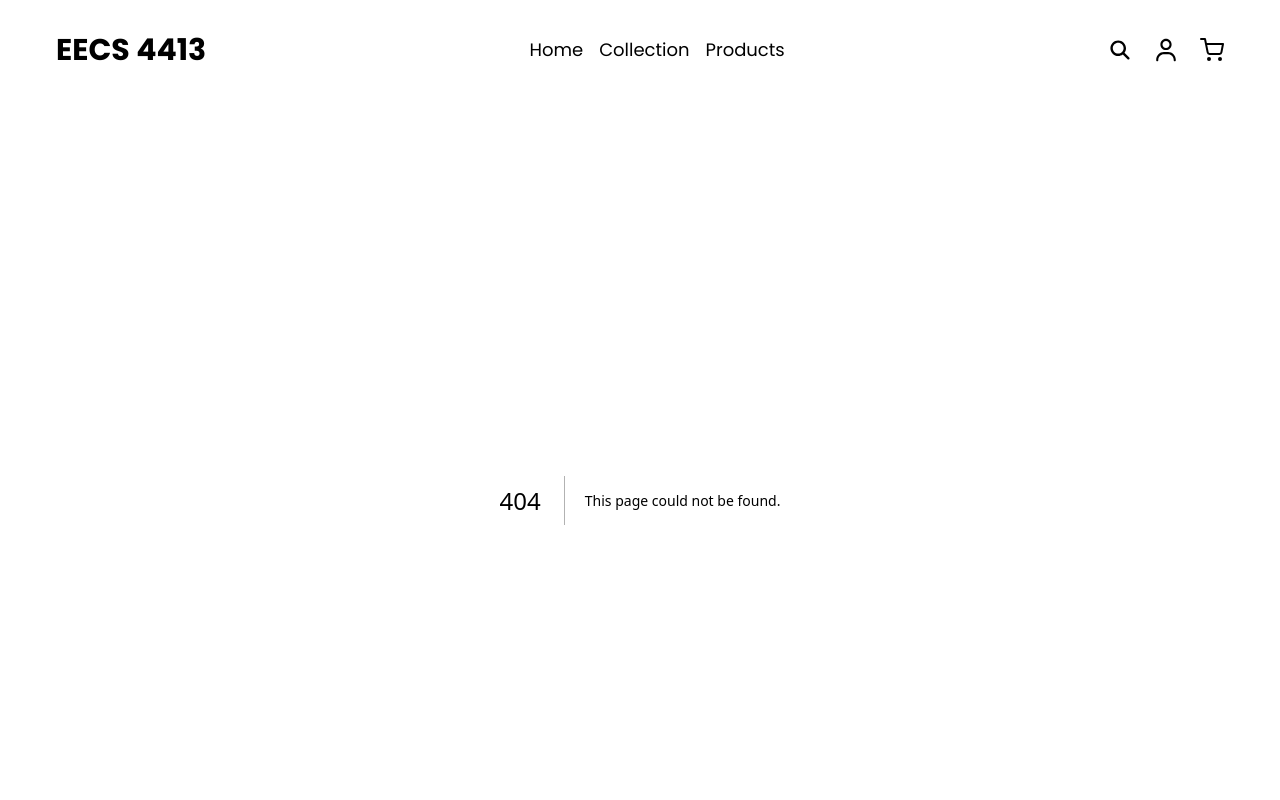
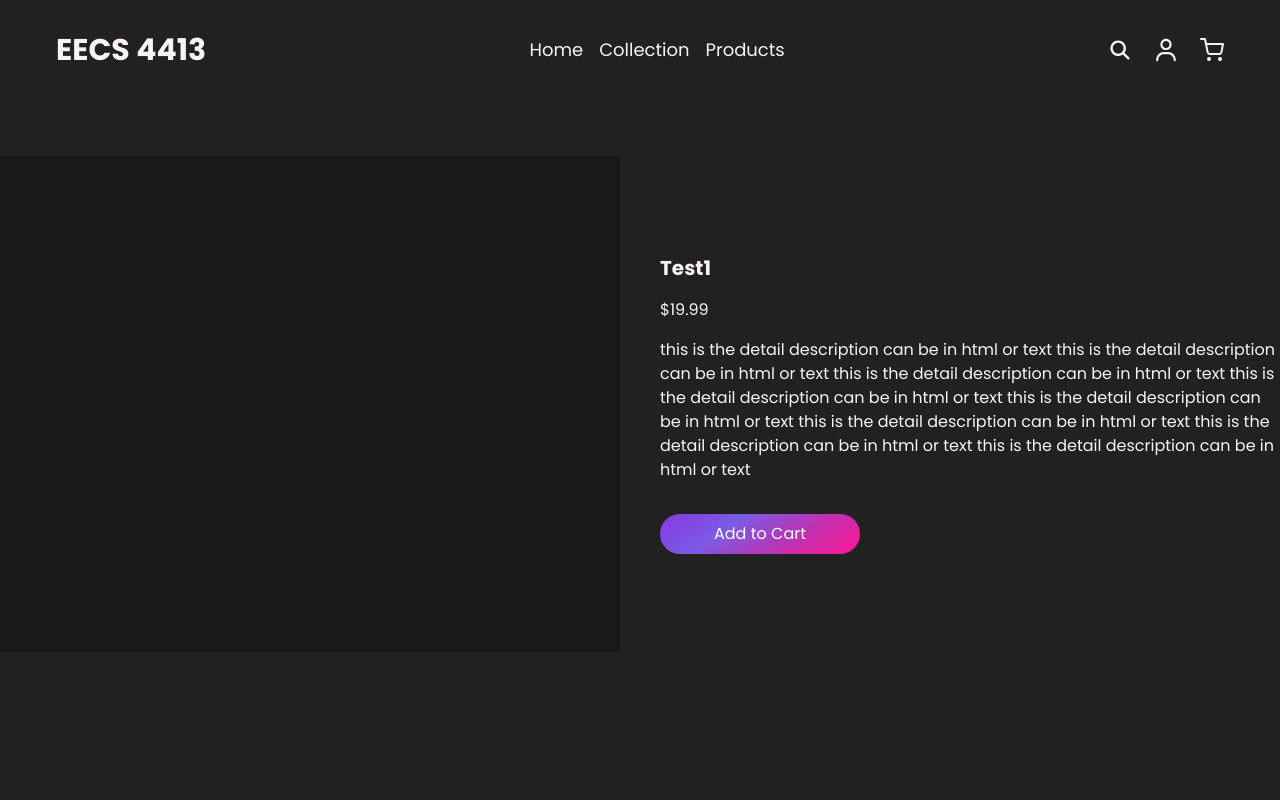
Before and after one commit to Estrella0812/EECS4413, a Next.js app in the folder client/: page /productdetail/1 in a window 1280 px wide. Before the commit this address had no page. Shown: the top 800 px of the page. Built offline with nearby package versions, Linux system fonts and the light colour scheme.

Commit message:
added product detail page

```diff
--- a/client/src/app/page.tsx
+++ b/client/src/app/page.tsx
@@ -20,7 +20,7 @@ export default function Home() {
 
       <section className="max-w-7xl mx-auto my-38">
         <h2 className="text-3xl font-bold mb-4 text-lefts">CATEGORIES</h2>
-        <div className="grid lg:grid-cols-4 grid-cols-2 gap-6">
+        <div className="grid lg:grid-cols-4 grid-cols-2 gap-4">
           {Array.from({ length: 4 }).map((_, index) => (
             <div key={index} className="bg-zinc-900 rounded-lg p-4 w-full aspect-square">
             </div>
--- /dev/null
+++ b/client/src/app/productdetail/[id]/page.tsx
@@ -0,0 +1,36 @@
+const data={
+    title: "Test1",
+    price: 19.99,
+    detail: `
+    this is the detail description can be in html or text
+    this is the detail description can be in html or text
+    this is the detail description can be in html or text
+    this is the detail description can be in html or text
+    this is the detail description can be in html or text
+    this is the detail description can be in html or text
+    this is the detail description can be in html or text
+    this is the detail description can be in html or text`,
+    category: "category1",
+    qty: 100
+
+}
+
+export default async function productsDetail({params}:{params:Promise<{id: string}>}){
+    const resolvedParams = await params;
+    const productID = Number(resolvedParams.id)
+    return(
+        <div className="max-w-7xl mx-auto  min-h-screen">
+            <section className="grid lg:grid-cols-2 gid-cols-1 gap-10 mt-14">
+                <div className="aspect-[5/4] w-full bg-zinc-900"></div>
+                <div className="flex flex-col justify-center gap-y-4">
+                    <h3 className="text-xl font-bold">{data.title}</h3>
+                    <p>${data.price}</p>
+                    <p>{data.detail}</p>
+                    <button className="mt-4 px-4 py-2 bg-blue-500 text-white rounded hover:bg-blue-600 max-w-[200px] rounded-full gradient-bg">
+                        Add to Cart
+                    </button>
+                </div>
+            </section>
+        </div>
+    );
+}
--- a/client/src/app/products/page.tsx
+++ b/client/src/app/products/page.tsx
@@ -1,4 +1,5 @@
 'use client'
+import Link from "next/link";
 import { useState } from "react";
 
 export default function Products(){
@@ -44,7 +45,7 @@ export default function Products(){
             </section>
             <section className="lg:col-span-9 grid grid-cols-3 gap-4">
                 {Array.from({length: 12}).map((_, index) => (
-                    <div className="p-4 bg-zinc-900 rounded-lg aspect-square" key={index}/>
+                    <Link href="/productdetail/1" className="p-4 bg-zinc-900 rounded-lg aspect-square" key={index} prefetch={false}/>
                 ))}
             </section>
         </div>
```
